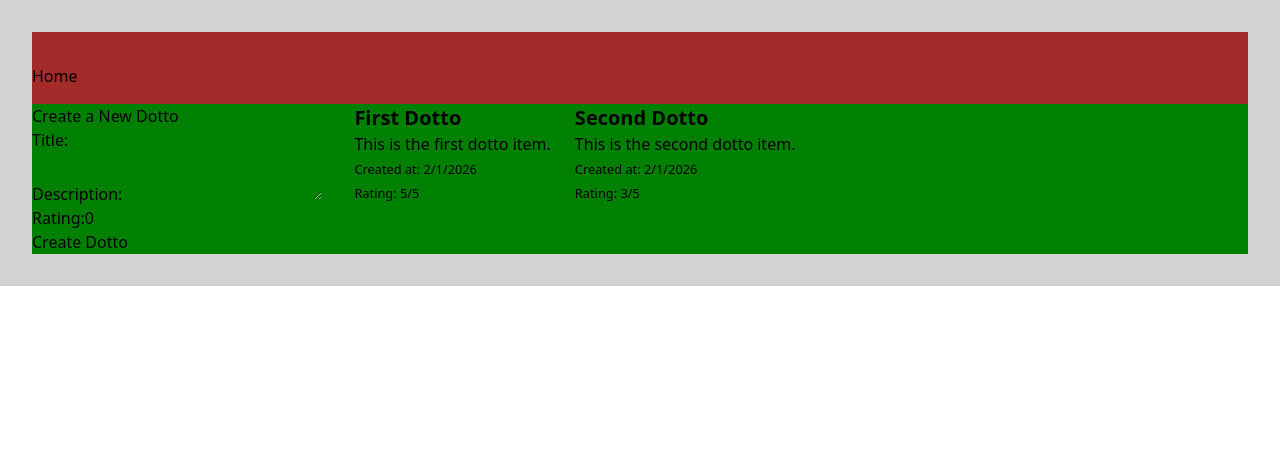
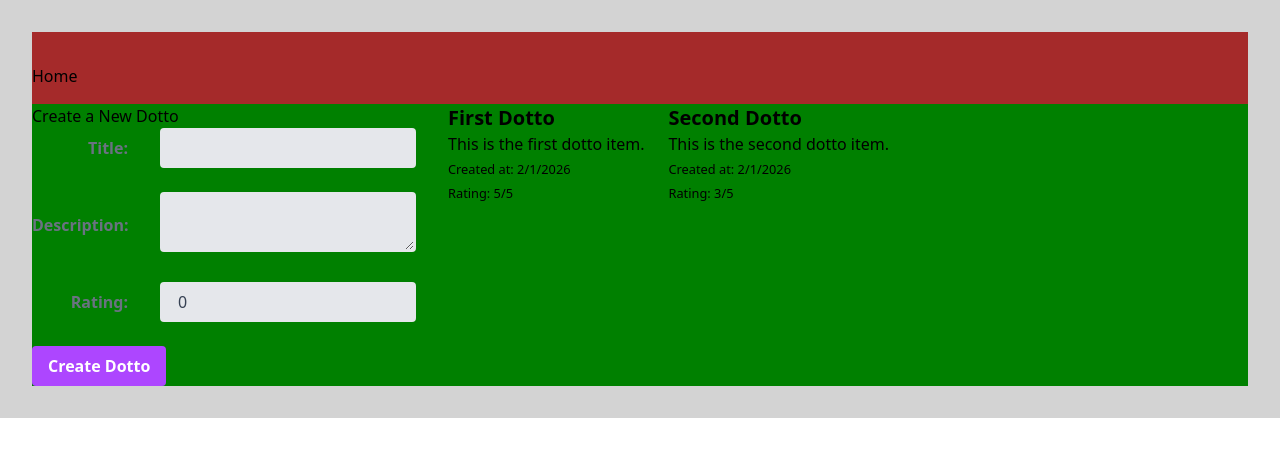
Before and after one commit to szymonharabasz/dotto-vue, a Vue app: page / in a window 1280 px wide. Shown: the top 456 px of the page. Built offline with nearby package versions, Linux system fonts and the light colour scheme.

Commit message:
Started Tailwind utilities with Vue class binding

```diff
--- a/src/assets/main.css
+++ b/src/assets/main.css
@@ -1,4 +1,3 @@
-/* @import './base.css'; */
 @import 'tailwindcss';
 
 #app {
--- a/src/components/CreateDottoForm.vue
+++ b/src/components/CreateDottoForm.vue
@@ -1,5 +1,5 @@
 <script setup lang="ts">
-import { ref } from 'vue';
+import { reactive, ref } from 'vue';
 import type { DottoCreate } from '@/models/DottoCreate';
 
 const newDotto = ref<DottoCreate>({
@@ -14,23 +14,91 @@ function onSubmit() {
     // Emit the new dotto data to the parent component
     emit('new-dotto', newDotto.value);
 }
+
+const labelStyle = reactive({
+  'block': true,
+  'text-gray-500': true,
+  'font-bold': true,
+  'md:text-right': true,
+  'mb-1': true,
+  'md:mb-0': true,
+  'pr-4': true
+});
+
+
+const inputStyle = reactive({
+  'bg-gray-200': true,
+  'appearance-none': true,
+  'border-2': true,
+  'border-gray-200': true,
+  'rounded': true,
+  'w-full': true,
+  'py-2': true,
+  'px-4': true,
+  'text-gray-700': true,
+  'leading-tight': true,
+  'focus:outline-none': true,
+  'focus:bg-white': true,
+  'focus:border-purple-500': true
+});
+
+const buttonStyle = reactive({
+  'bg-purple-500': true,
+  'hover:bg-purple-700': true,
+  'text-white': true,
+  'font-bold': true,
+  'py-2': true,
+  'px-4': true,
+  'rounded': true
+});
+
+const formGroupStyle = reactive({
+  'md:flex': true,
+  'md:items-center': true,
+  'mb-6': true
+});
+
+const labelContainerStyle = reactive({
+  'md:w-1/3': true,
+  'text-right': true,
+  'mb-1': true,
+  'md:mb-0': true,
+  'pr-4': true
+});
+
+const inputContainerStyle = reactive({
+  'md:w-2/3': true
+});
+
 </script>
 
 <template>
-  <form class="create-dotto-form">
+  <form :class="['w-full', 'max-w-sm']">
     <h2>Create a New Dotto</h2>
-    <div class="form-group">
-      <label for="title">Title:</label>
-      <input type="text" id="title" name="title" v-model="newDotto.title" />
+    <div :class="formGroupStyle">
+      <div :class="labelContainerStyle">
+        <label for="title" :class="labelStyle">Title:</label>
+      </div>
+      <div :class="inputContainerStyle">
+        <input type="text" id="title" name="title" v-model="newDotto.title" :class="[inputStyle, 'text-red-500']"/>
+      </div>
     </div>
-    <div class="form-group">
-      <label for="description">Description:</label>
-      <textarea id="description" name="description" v-model="newDotto.description"></textarea>
+    <div :class="formGroupStyle">
+      <div :class="labelContainerStyle">
+        <label for="description" :class="labelStyle">Description:</label>
+      </div>
+      <div :class="inputContainerStyle">
+        <textarea id="description" name="description" v-model="newDotto.description" :class="inputStyle"></textarea>
+      </div>
     </div>
-    <div class="form-group">
-      <label for="rating">Rating:</label>
-      <input type="number" id="rating" name="rating" min="1" max="5" v-model="newDotto.rating" />
+    <div :class="formGroupStyle">
+      <div :class="labelContainerStyle">
+        <label for="rating" :class="labelStyle">Rating:</label>
+      </div>
+      <div :class="inputContainerStyle">
+        <input type="number" id="rating" name="rating" min="1" max="5" v-model="newDotto.rating" :class="inputStyle"/>
+      </div>
     </div>
-    <button class="btn" type="submit" @click.prevent="onSubmit">Create Dotto</button>
+    <button type="submit" @click.prevent="onSubmit" :class="buttonStyle">Create Dotto</button>
   </form>
 </template>
```
